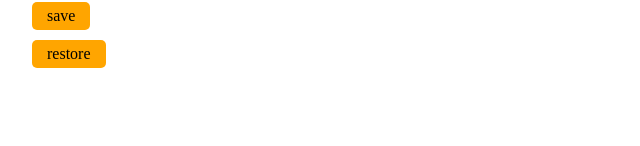
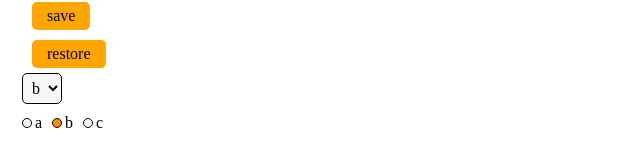
Before and after one commit to alexbrilevski/custom-ui-components-react, a React (Vite) app: page /#/basics in a window 1280 px wide. Shown: the part 1014-1160 px from the top of the page, without its empty margins (0-640 px from the left). Before the commit the page ends 1104 px from the top, so only its background shows below. Built offline with nearby package versions, Linux system fonts and the light colour scheme.

Commit message:
Custom Select and Radio buttons components were added

```diff
--- a/src/components/UIKit/UIKit.tsx
+++ b/src/components/UIKit/UIKit.tsx
@@ -5,6 +5,10 @@ import Checkbox from "./common/Checkbox/Checkbox";
 import s from "./UIKit.module.css";
 import EditableSpan from "./common/EditableSpan/EditableSpan";
 import { restoreState, saveState } from "../../utils/localStorage";
+import Select from "./common/Select/Select";
+import RadioButtons from "./common/RadioButtons/RadioButtons";
+
+const arr = ["a", "b", "c"];
 
 function UIKit() {
   const [text, setText] = useState<string>("");
@@ -28,6 +32,8 @@ function UIKit() {
   const restore = () => {
     setText(restoreState<string>("editable-span-value", ""));
   };
+
+  const [value, onChangeOption] = useState(arr[1]);
 
   return (
     <div>
@@ -80,6 +86,23 @@ function UIKit() {
         </div>
         <Button onClick={save}>save</Button>
         <Button onClick={restore}>restore</Button>
+
+        <div>
+          <Select
+            options={arr}
+            value={value}
+            onChangeOption={onChangeOption}
+          />
+        </div>
+
+        <div>
+          <RadioButtons
+            name={'radio'}
+            options={arr}
+            value={value}
+            onChangeOption={onChangeOption}
+          />
+        </div>
       </div>
     </div>
   );
--- /dev/null
+++ b/src/components/UIKit/common/RadioButtons/RadioButtons.module.css
@@ -0,0 +1,28 @@
+.label {
+  margin-right: 10px;
+  cursor: pointer;
+}
+
+.radio {
+  appearance: none;
+  width: 10px;
+  height: 10px;
+  margin-right: 3px;
+  background: #f6f6f6;
+  border: 1px solid black;
+  border-radius: 50%;
+  outline: none;
+  cursor: pointer;
+}
+
+.radio:hover {
+  border: 1px solid darkorange;
+}
+
+.radio:checked {
+  background: darkorange;
+}
+
+.radio:focus {
+  box-shadow: 0 0 5px #9f9f9f;
+}
--- /dev/null
+++ b/src/components/UIKit/common/RadioButtons/RadioButtons.tsx
@@ -0,0 +1,48 @@
+
+import type { ChangeEvent, DetailedHTMLProps, FC, InputHTMLAttributes } from "react";
+import s from "./RadioButtons.module.css";
+
+type DefaultRadioPropsType = DetailedHTMLProps<InputHTMLAttributes<HTMLInputElement>, HTMLInputElement>;
+
+type SuperRadioPropsType = DefaultRadioPropsType & {
+  options?: any[]
+  onChangeOption?: (option: any) => void
+};
+
+const RadioButtons: FC<SuperRadioPropsType> = ({
+  type,
+  name,
+  options,
+  value,
+  onChange,
+  onChangeOption,
+  ...restProps
+}) => {
+  const onChangeCallback = (e: ChangeEvent<HTMLInputElement>) => {
+    onChange && onChange(e);
+    onChangeOption && onChangeOption(e.currentTarget.value);
+  };
+
+  const mappedOptions: any[] = options ? options.map((o, i) => (
+    <label key={name + '-' + i} className={s.label}>
+      <input
+        className={s.radio}
+        type={'radio'}
+        name={name}
+        value={o}
+        checked={o === value}
+        onChange={onChangeCallback}
+        {...restProps}
+      />
+      {o}
+    </label>
+  )) : [];
+
+  return (
+    <>
+      {mappedOptions}
+    </>
+  );
+};
+
+export default RadioButtons;
--- /dev/null
+++ b/src/components/UIKit/common/Select/Select.module.css
@@ -0,0 +1,17 @@
+.select {
+  margin-bottom: 10px;
+  padding: 5px;
+  background: #f6f6f6;
+  border: 1px solid black;
+  border-radius: 5px;
+}
+
+.select:focus {
+  background: white;
+  box-shadow: 0 0 10px #9f9f9f;
+  outline: none;
+}
+
+.option:checked {
+  background: darkorange;
+}
--- /dev/null
+++ b/src/components/UIKit/common/Select/Select.tsx
@@ -0,0 +1,34 @@
+
+import type { ChangeEvent, DetailedHTMLProps, FC, SelectHTMLAttributes } from "react";
+import s from "./Select.module.css";
+
+type DefaultSelectPropsType = DetailedHTMLProps<SelectHTMLAttributes<HTMLSelectElement>, HTMLSelectElement>;
+
+type SuperSelectPropsType = DefaultSelectPropsType & {
+  options?: any[]
+  onChangeOption?: (option: any) => void
+};
+
+const Select: FC<SuperSelectPropsType> = ({
+  options,
+  onChange,
+  onChangeOption,
+  ...restProps
+}) => {
+  const mappedOptions: any[] = options ? options.map((o, i) =>
+    <option key={o + "-" + i} value={o} className={s.option}>{o}</option>
+  ) : [];
+
+  const onChangeCallback = (e: ChangeEvent<HTMLSelectElement>) => {
+    onChange && onChange(e);
+    onChangeOption && onChangeOption(e.currentTarget.value);
+  };
+
+  return (
+    <select className={s.select} onChange={onChangeCallback} {...restProps}>
+      {mappedOptions}
+    </select>
+  );
+};
+
+export default Select;
```
